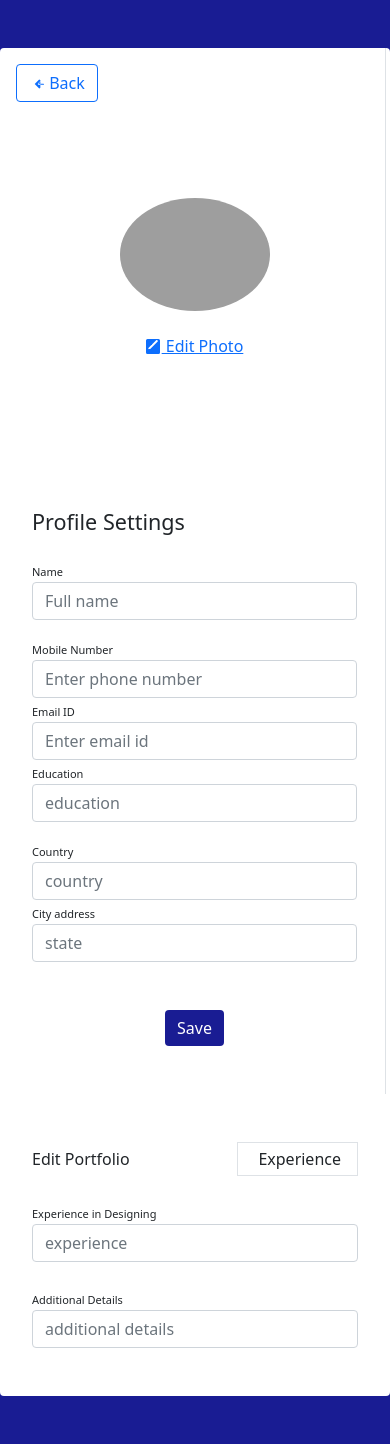
After one commit to mfajar2123/Freelance_Web, a PHP site: page /profile_freelance.php in a window 390 px wide. The commit adds this page. Run offline with PHP 8.4, Linux system fonts and the light colour scheme; a user stored in the database is signed in; data that the repository does not hold is empty; some libraries are stand-ins or nearby versions; grey boxes are pictures that could not be loaded.

Commit message:
update data user dan foto freelancer

```diff
--- a/dashboardfreelance.php
+++ b/dashboardfreelance.php
@@ -51,7 +51,7 @@
                             <li><a class="dropdown-item" href="#">Notifications</a></li>
                             <li><hr class="dropdown-divider"></li>
                             <li><a class="dropdown-item" href="#">Dashboard</a></li>
-                            <li><a class="dropdown-item" href="#">Profile</a></li>
+                            <li><a class="dropdown-item" href="profile_freelance.php?user_id=<?php echo $_SESSION['user_id']; ?>">Profile</a></li>
                             <li><a class="dropdown-item" href="#">Settings</a></li>
                             <li><hr class="dropdown-divider"></li>
                             <li><a class="dropdown-item" href="#">Help & Support</a></li>
--- /dev/null
+++ b/profile_freelance.php
@@ -0,0 +1,185 @@
+<?php
+session_start();
+if (!isset($_SESSION['user_id'])) {
+    header("Location: login.php");
+    exit();
+}
+
+include 'config.php';
+
+// Periksa apakah 'user_id' diatur dalam URL
+if (isset($_GET['user_id'])) {
+    $user_id = $_GET['user_id'];
+
+    // Kueri untuk mengambil data pengguna
+    $sql = "SELECT * FROM `users` WHERE id=$user_id";
+    $result = $conn->query($sql);
+
+    // Buat array untuk menyimpan data pengguna
+    $user = [];
+
+    // Periksa apakah kueri berhasil
+    if ($result) {
+        while ($row = $result->fetch_assoc()) {
+            $user[] = $row;
+        }
+    } else {
+        echo "Error in SQL query: " . $conn->error;
+        die;
+    }
+}
+
+
+
+?>
+<!DOCTYPE html>
+<html lang="en">
+
+<head>
+    <meta charset="UTF-8">
+    <meta name="viewport" content="width=device-width, initial-scale=1.0">
+    <title>Profile </title>
+    <!-- Bootstrap CSS -->
+
+    <link href="https://cdn.jsdelivr.net/npm/bootstrap@5.0.0-alpha1/dist/css/bootstrap.min.css" rel="stylesheet">
+
+
+    <!-- Your custom styles here -->
+    <link rel="stylesheet" href="./assets/css/profile.css">
+</head>
+
+<body>
+
+
+
+
+    <div class="container rounded bg-white mt-5 mb-5">
+        <div class="row">
+
+            <div class="col-md-3 border-right">
+                <div class="text-left mt-3">
+                    <a href="dashboardfreelance.php" class="btn btn-outline-primary">
+                        <svg xmlns="http://www.w3.org/2000/svg" width="16" height="16" fill="currentColor"
+                            class="bi bi-arrow-left-short" viewBox="0 0 16 16">
+                            <path fill-rule="evenodd"
+                                d="M11.354 3.646a.5.5 0 0 0 0 .708L8.707 7.707H14.5a.5.5 0 0 0 0-1H8.707l2.647-2.646a.5.5 0 0 0 0-.708l-.708-.708a.5.5 0 0 0-.707 0l-4 4a.5.5 0 0 0 0 .708l4 4a.5.5 0 0 0 .707 0l.708-.708z" />
+                        </svg>
+                        Back
+                    </a>
+                </div>
+                <div class="d-flex flex-column align-items-center text-center p-3 py-5"><img class="rounded-circle mt-5"
+                        width="150px" src="./assets/img/users/<?= $user[0]['foto_profil'] ?>"><span
+                        class="font-weight-bold"><?= $user[0]['name'] ?>
+                    </span><span class="text-black-50"><?= $user[0]['email'] ?></span><span> </span>
+
+                    <form action="process_update_fotoProfil.php" method="POST" enctype="multipart/form-data">
+                        <div class="mt-3">
+                            <label for="editPhoto" class="btn btn-link">
+                                <svg xmlns="http://www.w3.org/2000/svg" width="16" height="16" fill="currentColor"
+                                    class="bi bi-pencil-square" viewBox="0 0 16 16">
+                                    <path
+                                        d="M12.5 0a1.5 1.5 0 0 1 1.5 1.5v12a1.5 1.5 0 0 1-1.5 1.5h-11a1.5 1.5 0 0 1-1.5-1.5v-12a1.5 1.5 0 0 1 1.5-1.5h11zM11.122 1.122a.5.5 0 0 0-.707 0l-8 8a.5.5 0 0 0 0 .707l.586.586a.5.5 0 0 0 .707 0l8-8a.5.5 0 0 0 0-.707l-.586-.586z" />
+                                    <path fill-rule="evenodd"
+                                        d="M5.5 14a.5.5 0 0 0 .5-.5V11a.5.5 0 0 0-1 0v2.5a.5.5 0 0 0 .5.5zm0-8a.5.5 0 0 0 .5-.5V3a.5.5 0 0 0-1 0v2.5a.5.5 0 0 0 .5.5zm3 5a.5.5 0 0 0 0-1H3a.5.5 0 0 0 0 1h5z" />
+                                </svg>
+                                Edit Photo
+                                <input type="file" id="editPhoto" name="editPhoto" style="display: none;">
+                            </label>
+                        </div>
+
+                        <div class="mt-5 text-center">
+                            <button id="savePhotoButton" class="btn btn-primary profile-button" type="submit"
+                                onclick="return confirm('Apakah Anda yakin ingin menyimpan perubahan?')"
+                                style="display: none;">Save Photo</button>
+                        </div>
+                    </form>
+                </div>
+
+
+
+            </div>
+            <div class="col-md-5 border-right">
+
+                <div class="p-3 py-5">
+
+                    <div class="d-flex justify-content-between align-items-center mb-3">
+                        <h4 class="text-right">Profile Settings</h4>
+                    </div>
+                    <form method="POST" action="process_update_profile.php">
+                        <div class="row mt-2">
+                            <div class="col-md-12">
+                                <label class="labels">Name</label>
+                                <input type="text" class="form-control" placeholder="Full name" name="name"
+                                    value="<?= $user[0]['name'] ?>">
+                            </div>
+                        </div>
+                        <div class="row mt-3">
+                            <div class="col-md-12">
+                                <label class="labels">Mobile Number</label>
+                                <input type="text" class="form-control" placeholder="Enter phone number" name="nohp"
+                                    value="<?= $user[0]['no_hp'] ?>">
+                            </div>
+                            <!-- ... (input lainnya) ... -->
+                            <div class="col-md-12">
+                                <label class="labels">Email ID</label>
+                                <input type="text" class="form-control" placeholder="Enter email id" name="email"
+                                    value="<?= $user[0]['email'] ?>">
+                            </div>
+                            <div class="col-md-12">
+                                <label class="labels">Education</label>
+                                <input type="text" class="form-control" placeholder="education" name="education"
+                                    value="<?= $user[0]['education'] ?>">
+                            </div>
+                        </div>
+                        <div class="row mt-3">
+                            <div class="col-md-6">
+                                <label class="labels">Country</label>
+                                <input type="text" class="form-control" placeholder="country" name="country"
+                                    value="<?= $user[0]['country'] ?>">
+                            </div>
+                            <div class="col-md-6">
+                                <label class="labels">City address</label>
+                                <input type="text" class="form-control" value="<?= $user[0]['city_address'] ?>"
+                                    placeholder="state" name="city">
+                            </div>
+                        </div>
+                        <div class="mt-5 text-center">
+
+                            <button class="btn btn-primary profile-button" type="submit"
+                                onclick="return confirm('Apakah Anda yakin ingin menyimpan perubahan?')">Save</button>
+
+                        </div>
+                    </form>
+
+                </div>
+            </div>
+            <div class="col-md-4">
+                <div class="p-3 py-5">
+                    <div class="d-flex justify-content-between align-items-center experience"><span>Edit
+                            Portfolio</span><span class="border px-3 p-1 add-experience"><i
+                                class="fa fa-plus"></i>&nbsp;Experience</span></div><br>
+                    <div class="col-md-12"><label class="labels">Experience in Designing</label><input type="text"
+                            class="form-control" placeholder="experience" value=""></div> <br>
+                    <div class="col-md-12"><label class="labels">Additional Details</label><input type="text"
+                            class="form-control" placeholder="additional details" value=""></div>
+                </div>
+            </div>
+        </div>
+    </div>
+    </div>
+    </div>
+    <!-- Bootstrap JS -->
+
+    <script src="https://cdn.jsdelivr.net/npm/bootstrap@5.0.0-alpha1/dist/js/bootstrap.bundle.min.js"></script>
+    <script src="https://cdnjs.cloudflare.com/ajax/libs/jquery/3.2.1/jquery.min.js"></script>
+    <script>
+    document.getElementById('editPhoto').addEventListener('change', function() {
+        document.getElementById('savePhotoButton').style.display = 'block';
+    });
+    </script>
+
+
+
+</body>
+
+</html>
```
Also changed, not shown: assets/img/users/WhatsApp Image 2023-11-29 at 22.18.32_4224c21b.jpg (added), assets/img/users/feeder-mobile-legends-irithel.jpg (added).
